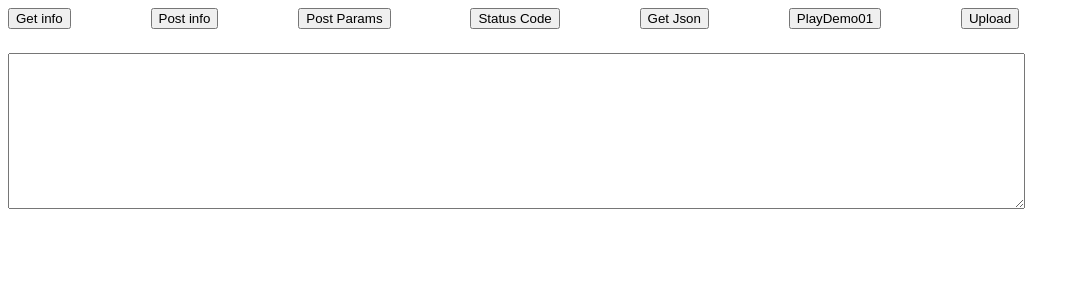
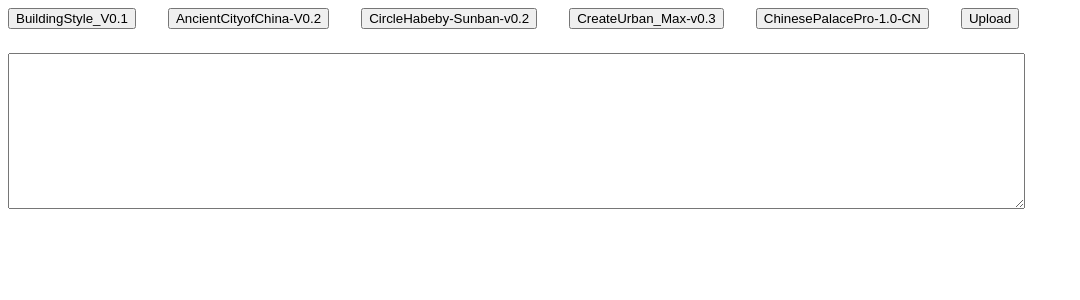
Before and after one commit to shenyubo1982/pyprtDemo, a Flask app: page / in a window 1280 px wide. Shown: the top 300 px of the page, without its empty margins (0-1080 px from the left). Run offline with Flask 2, Linux system fonts and the light colour scheme.

Commit message:
feat:add 5 Demo rpk

```diff
--- a/templates/index.html
+++ b/templates/index.html
@@ -36,12 +36,16 @@
 
 <body>
   <div class="btn-group">
-    <button id="btn-get-info">Get info</button>
-    <button id="btn-post-info">Post info</button>
-    <button id="btn-post-params">Post Params</button>
-    <button id="btn-status-code">Status Code</button>
-    <button id="btn-json">Get Json</button>
-    <button id="btn-get-play">PlayDemo01</button>
+<!--    <button id="btn-get-info">Get info</button>-->
+<!--    <button id="btn-post-info">Post info</button>-->
+<!--    <button id="btn-post-params">Post Params</button>-->
+<!--    <button id="btn-status-code">Status Code</button>-->
+<!--    <button id="btn-json">Get Json</button>-->
+    <button id="btn-get-play01">BuildingStyle_V0.1</button>
+    <button id="btn-get-play02">AncientCityofChina-V0.2</button>
+    <button id="btn-get-play03">CircleHabeby-Sunban-v0.2</button>
+    <button id="btn-get-play04">CreateUrban_Max-v0.3</button>
+    <button id="btn-get-play05">ChinesePalacePro-1.0-CN</button>
 
     <form method="post" action="" enctype="multipart/form-data" id="myform">
       <div >
@@ -54,59 +58,59 @@
 
   <script>
     var baseUrl = 'http://192.168.31.100' + ':' + '8000'
-    var getInfoUrl = baseUrl + '/api/info'
-    var postParamsUrl = baseUrl + '/api/params'
-    var uploadImageUrl = baseUrl + '/api/pic'
-    var statusCodeUrl = baseUrl + '/api/stcode'
-    var getJsonUrl = baseUrl + '/api/json'
+    // var getInfoUrl = baseUrl + '/api/info'
+    // var postParamsUrl = baseUrl + '/api/params'
+    // var uploadImageUrl = baseUrl + '/api/pic'
+    // var statusCodeUrl = baseUrl + '/api/stcode'
+    // var getJsonUrl = baseUrl + '/api/json'
     var playDemo = baseUrl + '/api/play'
 
-    $('#btn-get-info').click(e => {
-      $.ajax({
-        type: 'get',
-        url: getInfoUrl,
-        data: {
-          type: 'male',
-          time: '2019-12-01'
-        },
-        success: data => {
-          $('#result').text(data)
-        },
-        error: (xhr, type) => { }
-      })
-    })
+    // $('#btn-get-info').click(e => {
+    //   $.ajax({
+    //     type: 'get',
+    //     url: getInfoUrl,
+    //     data: {
+    //       type: 'male',
+    //       time: '2019-12-01'
+    //     },
+    //     success: data => {
+    //       $('#result').text(data)
+    //     },
+    //     error: (xhr, type) => { }
+    //   })
+    // })
 
-    $('#btn-post-info').click(e => {
-      $.ajax({
-        type: 'post',
-        url: getInfoUrl,
-        data: {
-          name: 'Awesome_Leif',
-          age: 18
-        },
-        success: data => {
-          $('#result').text(data)
-        },
-        error: (xhr, type) => { }
-      })
-    })
+    // $('#btn-post-info').click(e => {
+    //   $.ajax({
+    //     type: 'post',
+    //     url: getInfoUrl,
+    //     data: {
+    //       name: 'Awesome_Leif',
+    //       age: 18
+    //     },
+    //     success: data => {
+    //       $('#result').text(data)
+    //     },
+    //     error: (xhr, type) => { }
+    //   })
+    // })
 
-    $('#btn-post-params').click(e => {
-      $.ajax({
-        type: 'post',
-        url: postParamsUrl,
-        data: {
-          browser: 'Chrome',
-          os: 'windows',
-          computer: 'acer',
-          folder: 'c://programm files'
-        },
-        success: data => {
-          $('#result').text(data)
-        },
-        error: (xhr, type) => { }
-      })
-    })
+    // $('#btn-post-params').click(e => {
+    //   $.ajax({
+    //     type: 'post',
+    //     url: postParamsUrl,
+    //     data: {
+    //       browser: 'Chrome',
+    //       os: 'windows',
+    //       computer: 'acer',
+    //       folder: 'c://programm files'
+    //     },
+    //     success: data => {
+    //       $('#result').text(data)
+    //     },
+    //     error: (xhr, type) => { }
+    //   })
+    // })
 
     $('#file').click((e) => {
       let fd = new FormData();
@@ -150,20 +154,76 @@
       })
     })
 
-    $("#btn-json").click(e => {
+    // $("#btn-json").click(e => {
+    //   $.ajax({
+    //     type: 'get',
+    //     url: getJsonUrl,
+    //     success: data => {
+    //       $('#result').text(data)
+    //     },
+    //     error: (xhr, type) => {
+    //       $('#result').text('error')
+    //     }
+    //   })
+    // })
+
+    $('#btn-get-play01').click(e => {
       $.ajax({
         type: 'get',
-        url: getJsonUrl,
+        url: playDemo,
+        data: {
+          filename : 'BuildingStyle_V0.1.rpk',
+        },
         success: data => {
           $('#result').text(data)
         },
-        error: (xhr, type) => {
-          $('#result').text('error')
-        }
+        error: (xhr, type) => { }
       })
     })
 
-    $('#btn-get-play').click(e => {
+    $('#btn-get-play02').click(e => {
+      $.ajax({
+        type: 'get',
+        url: playDemo,
+        data: {
+          filename : 'AncientCityofChina-V0.2.rpk',
+        },
+        success: data => {
+          $('#result').text(data)
+        },
+        error: (xhr, type) => { }
+      })
+    })
+
+    $('#btn-get-play03').click(e => {
+      $.ajax({
+        type: 'get',
+        url: playDemo,
+        data: {
+          filename : 'CircleHabeby-Sunban-v0.2.rpk',
+        },
+        success: data => {
+          $('#result').text(data)
+        },
+        error: (xhr, type) => { }
+      })
+    })
+
+    $('#btn-get-play04').click(e => {
+      $.ajax({
+        type: 'get',
+        url: playDemo,
+        data: {
+          filename : 'CreateUrban_Max-v0.3.rpk',
+        },
+        success: data => {
+          $('#result').text(data)
+        },
+        error: (xhr, type) => { }
+      })
+    })
+
+    $('#btn-get-play05').click(e => {
       $.ajax({
         type: 'get',
         url: playDemo,
@@ -176,6 +236,10 @@
         error: (xhr, type) => { }
       })
     })
+
+
+
+
     ;
   </script>
 </body>
```
